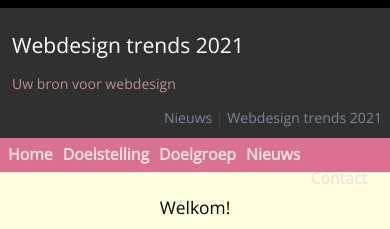
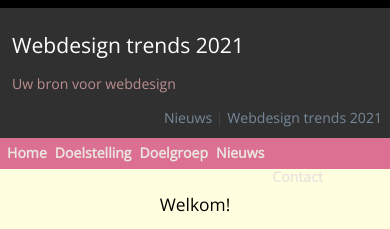
Before and after one commit to Sasha1295/webdesign-trends-2022, a plain HTML site: page index.htm in a window 390 px wide. Shown: the top 229 px of the page. Drawn offline with nearby package versions, Linux system fonts and the light colour scheme.

Commit message:
Update style.css

```diff
--- a/css/style.css
+++ b/css/style.css
@@ -274,13 +274,13 @@ opacity: 0.8;
 	}
 
 	#primaire-nav {
-		height: 30px;
+		height: 27px;
 		padding: 2px 3px;
 	}
 
 	#primaire-nav a {
-		font-size: 0.9em;
-		padding: 3px 5px;
+		font-size: 0.8em;
+		padding: 3px 4px;
 	}
 
 	#div {
```
